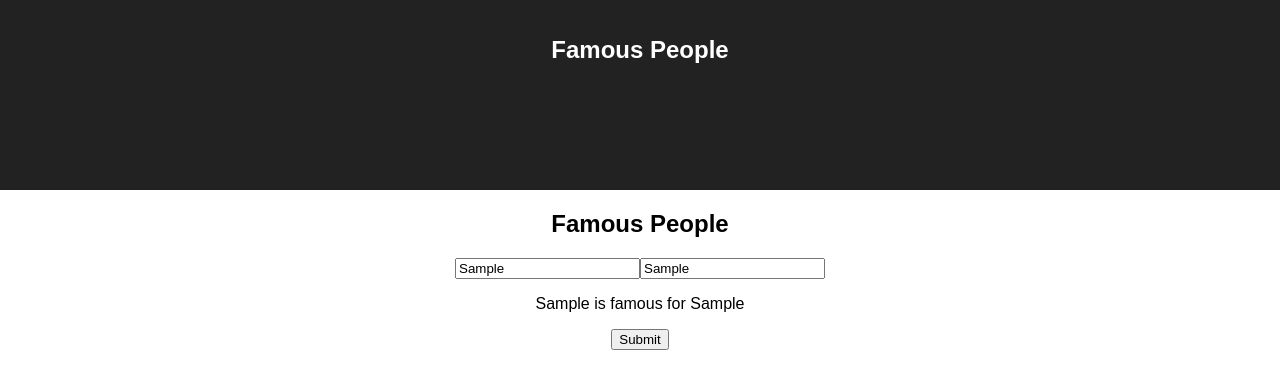
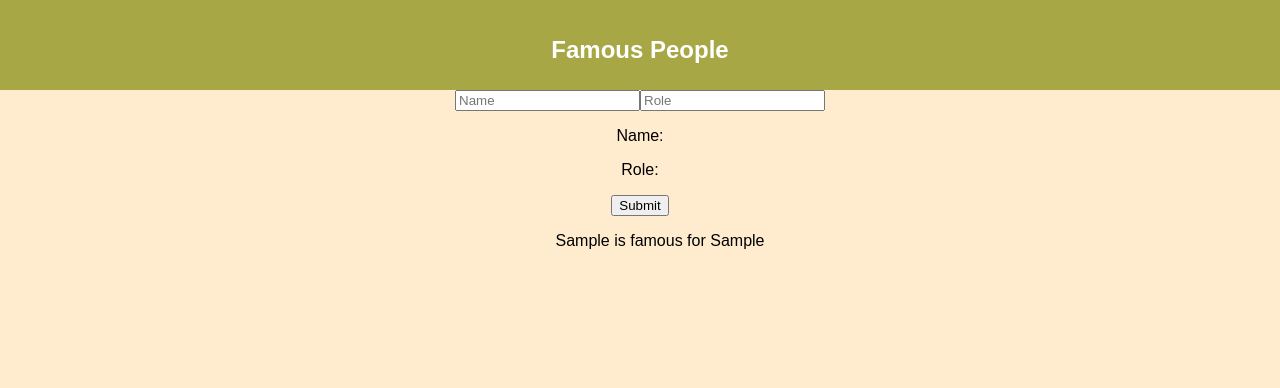
Before and after one commit to BenHacker1995/React-FamousPeople, a React app: page / in a window 1280 px wide. Both pictures are taken after typing "Sample", "Sample" into the empty fields and a click on the input "Submit". Built offline with nearby package versions, Linux system fonts and the light colour scheme.

Commit message:
Updated with array to map, list and css

```diff
--- a/src/components/App/App.css
+++ b/src/components/App/App.css
@@ -3,8 +3,8 @@
 }
 
 .App-header {
-  background-color: #222;
-  height: 150px;
+  background-color: rgb(168, 167, 70);
+  height: 50px;
   padding: 20px;
   color: white;
 }
@@ -16,3 +16,7 @@
 .App-intro {
   font-size: large;
 }
+
+body {
+  background-color: blanchedalmond;
+}
--- a/src/components/Star/Star.js
+++ b/src/components/Star/Star.js
@@ -4,7 +4,10 @@ class Star extends Component {
     constructor( props ) {
         super( props );
 
-        this.state = { star: { name: 'Jim Carrey', role: 'Ace Ventura: Pet Detective' }}
+        this.state = {
+            star: { name: '', role: '' },
+            starList: []
+                }
 
     }
 
@@ -16,18 +19,25 @@ class Star extends Component {
     }
 
     handleSubmit = ( event ) => {
-        console.log( 'A star was submitted: ' + this.state.star.name );
         event.preventDefault();
+        this.setState({ starList: [ ...this.state.starList, this.state.star ]});
+        this.setState({ star: { name: '', role: '' }});
+        console.log( 'A star was submitted: ', this.state.star );
       }
 
     render() {
         return (
             <form onSubmit={ this.handleSubmit }>
-                <h2>Famous People</h2>
-                <input onChange={ this.handleChange( 'name' )} placeholder="Star Name" />
-                <input onChange={ this.handleChange( 'role' )} placeholder="Role" />
-                <p>{ this.state.star.name } is famous for { this.state.star.role }</p>
+                <input onChange={ this.handleChange( 'name' )} value={ this.state.star.name } placeholder="Name" />
+                <input onChange={ this.handleChange( 'role' )} value={ this.state.star.role } placeholder="Role" />
+                <p>Name: { this.state.star.name }</p>
+                <p>Role: { this.state.star.role }</p>
                 <input type="submit" value="Submit" />
+                <ul>
+                    { this.state.starList.map( star =>
+                    <li key={ star.name }>{ star.name } is famous for { star.role }</li>
+                    )}
+                </ul>
             </form>
         );
     }
--- a/src/index.css
+++ b/src/index.css
@@ -3,3 +3,7 @@ body {
   padding: 0;
   font-family: sans-serif;
 }
+
+li {
+  list-style-type: none;
+}
```
